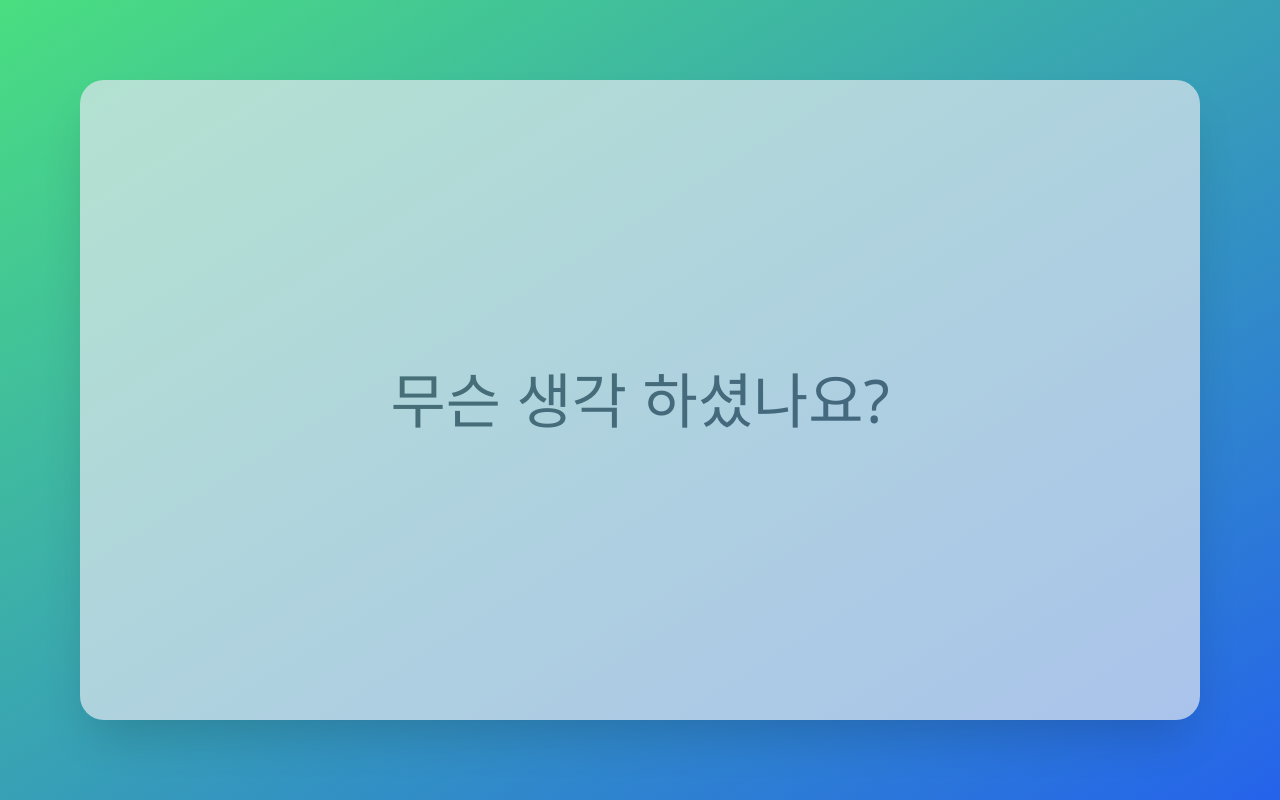
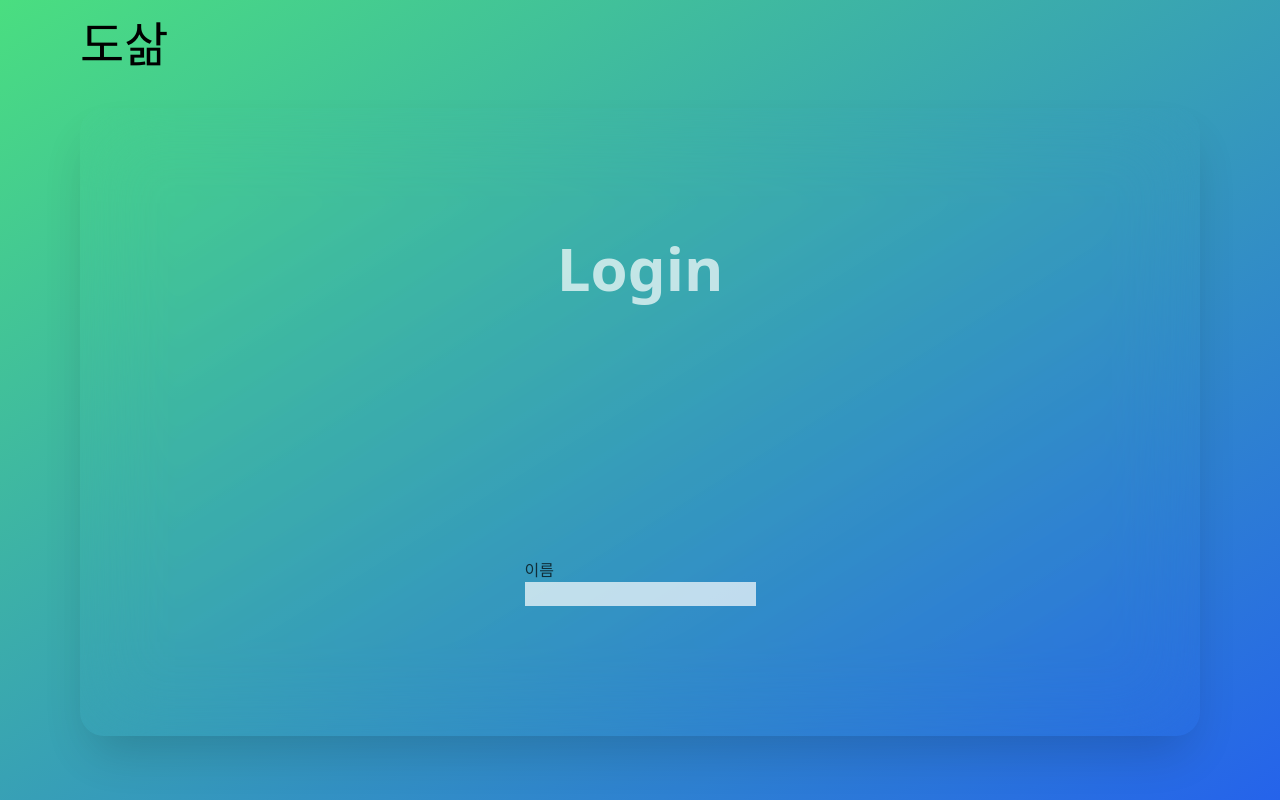
Before and after one commit to moral-life/tmi-world-cup, a Next.js app: page / in a window 1280 px wide. Built offline with nearby package versions, Linux system fonts and the light colour scheme.

Commit message:
create Login component

```diff
--- /dev/null
+++ b/src/app/components/Login.tsx
@@ -0,0 +1,15 @@
+export default function Login() {
+    return (
+      <>
+          <div className="flex flex-wrap justify-center h-full items-center bg-transparent backdrop-blur-2xl opacity-70 mx-20 mt-5 mb-16 rounded-3xl shadow-2xl">
+              <div className="flex justify-center w-full text-white font-extrabold text-6xl ">
+                  Login
+              </div>
+              <div className="flex flex-col">
+                  <label>이름</label>
+                  <input type="text"/>
+              </div>
+          </div>
+      </>
+    );
+}
--- /dev/null
+++ b/src/app/components/NavigationBar.tsx
@@ -0,0 +1,7 @@
+export default function NavigationBar() {
+    return (
+        <div className="flex h-28 items-center">
+            <div className="font-light text-5xl pl-20">도삶</div>
+        </div>
+    );
+}
--- a/src/app/components/multi_choice.tsx
+++ b/src/app/components/multi_choice.tsx
@@ -1,10 +1,7 @@
 export default function MultiChoice(){
     return (
         <>
-            <div className="bg-gradient-to-br from-green-400 to-blue-600 flex w-screen h-screen">
-                <div className="flex justify-center items-center w-full bg-slate-200 opacity-70 m-20 rounded-3xl shadow-2xl">
-                    <div className="text-6xl text-gray-600 font-light">무슨 생각 하셨나요?</div>
-                </div>
+            <div className="">
             </div>
         </>
     );
--- a/src/app/layout.tsx
+++ b/src/app/layout.tsx
@@ -1,5 +1,6 @@
 import type { Metadata } from 'next'
 import './globals.css'
+import NavigationBar from "@/app/components/NavigationBar";
 
 export const metadata: Metadata = {
   title: 'Create Next App',
@@ -13,7 +14,10 @@ export default function RootLayout({
 }) {
   return (
     <html lang="en">
-      <body className="">{children}</body>
+      <body className="flex flex-col bg-gradient-to-br from-green-400 to-blue-600 w-screen h-screen">
+        <NavigationBar/>
+        {children}
+      </body>
     </html>
   )
 }
--- a/src/app/page.tsx
+++ b/src/app/page.tsx
@@ -1,12 +1,15 @@
 import Image from 'next/image'
 import MultiChoice from "@/app/components/multi_choice";
+import Login from "@/app/components/Login";
 
 export default function Home() {
   return (
-    <main className="">
-      <div className="">
-          <MultiChoice/>
-      </div>
-    </main>
+      <>
+          {/*<div className="flex justify-center h-full items-center bg-slate-200 opacity-70 mx-16 mt-5 mb-16 rounded-3xl shadow-2xl">*/}
+          {/*    <div className="text-6xl text-gray-600 font-light">무슨 생각 하셨나요?</div>*/}
+          {/*</div>*/}
+          <Login/>
+      </>
+
   )
 }
```
